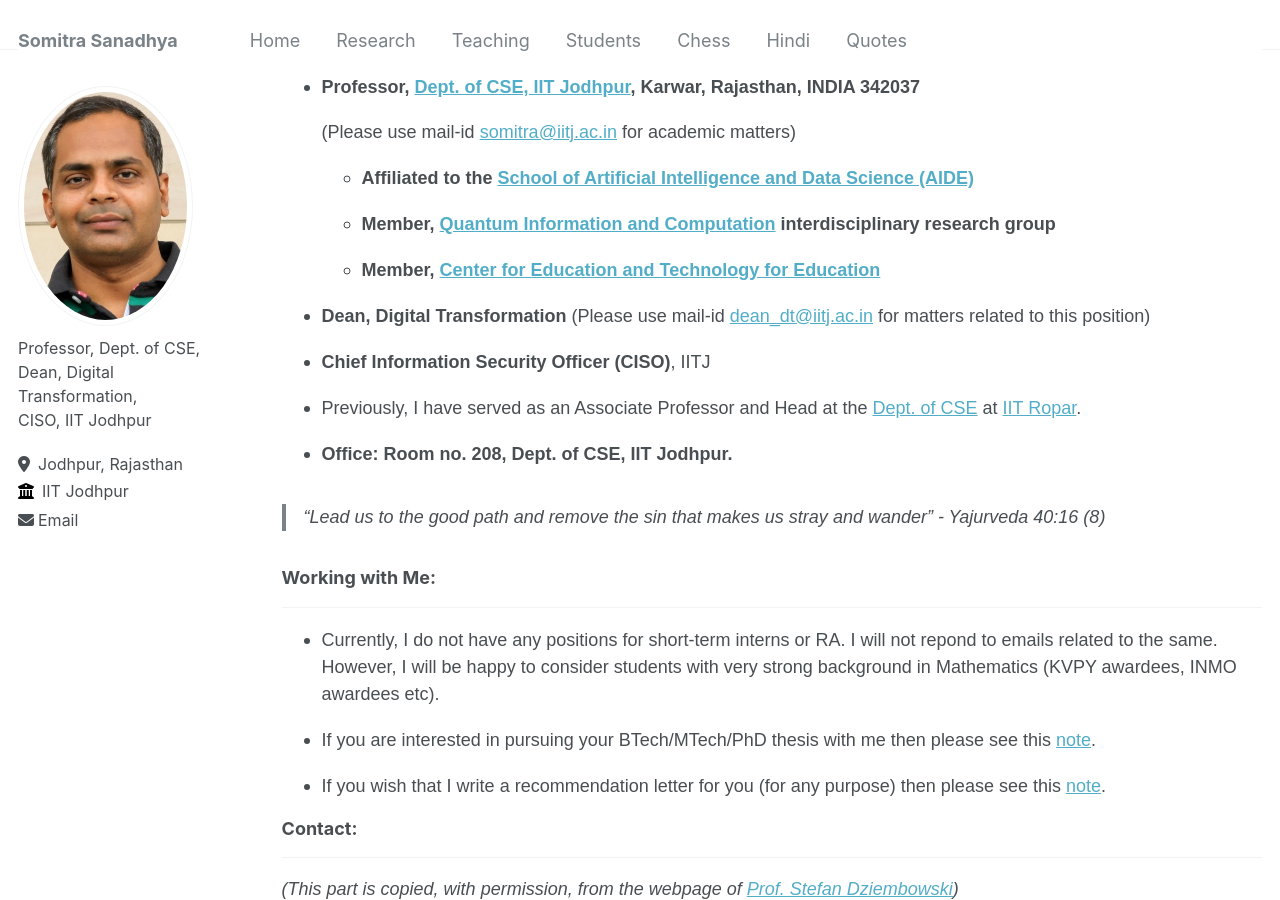
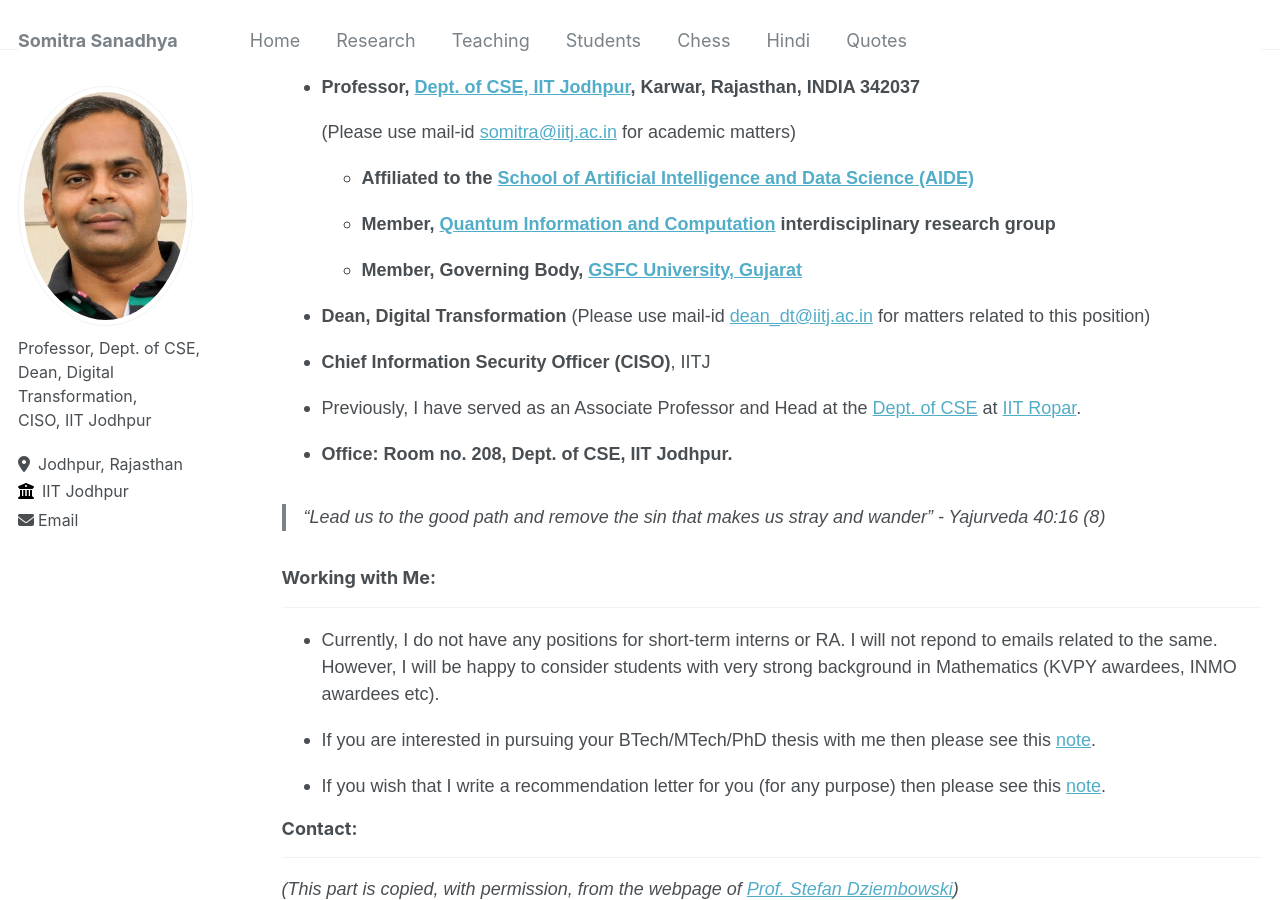
Before and after one commit to somitra-sanadhya/somitra-sanadhya.github.io, a Jekyll site: the page built from _pages/about.md, in a window 1280 px wide and 900 px high, scrolled down 339 px. Built offline with Jekyll 4.4.1, drawn with Linux system fonts in a browser that asks for light colours.

Commit message:
Update about.md

```diff
--- a/_pages/about.md
+++ b/_pages/about.md
@@ -19,7 +19,7 @@ redirect_from:
 
     + **Member, [Quantum Information and Computation](https://iitj.ac.in/qic/) interdisciplinary research group**
 
-    + **Member, [Center for Education and Technology for Education](https://sites.google.com/iitj.ac.in/edtech-iitj)**
+    + **Member, Governing Body, [GSFC University, Gujarat](https://www.gsfcuniversity.ac.in/)**
 
   + **Dean, Digital Transformation**
         (Please use mail-id [dean_dt@iitj.ac.in](mailto:dean_dt@iitj.ac.in) for matters related to this position)
```
